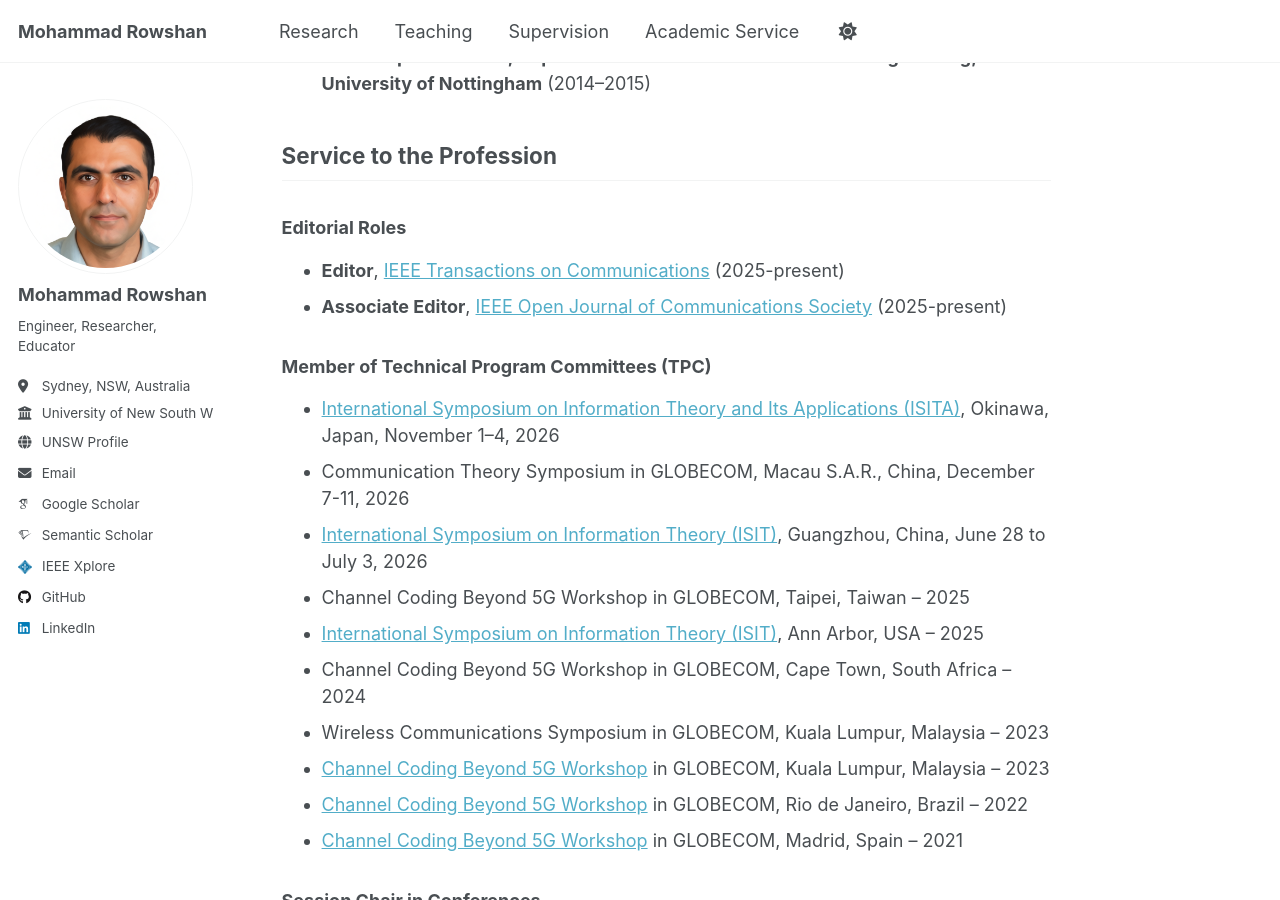
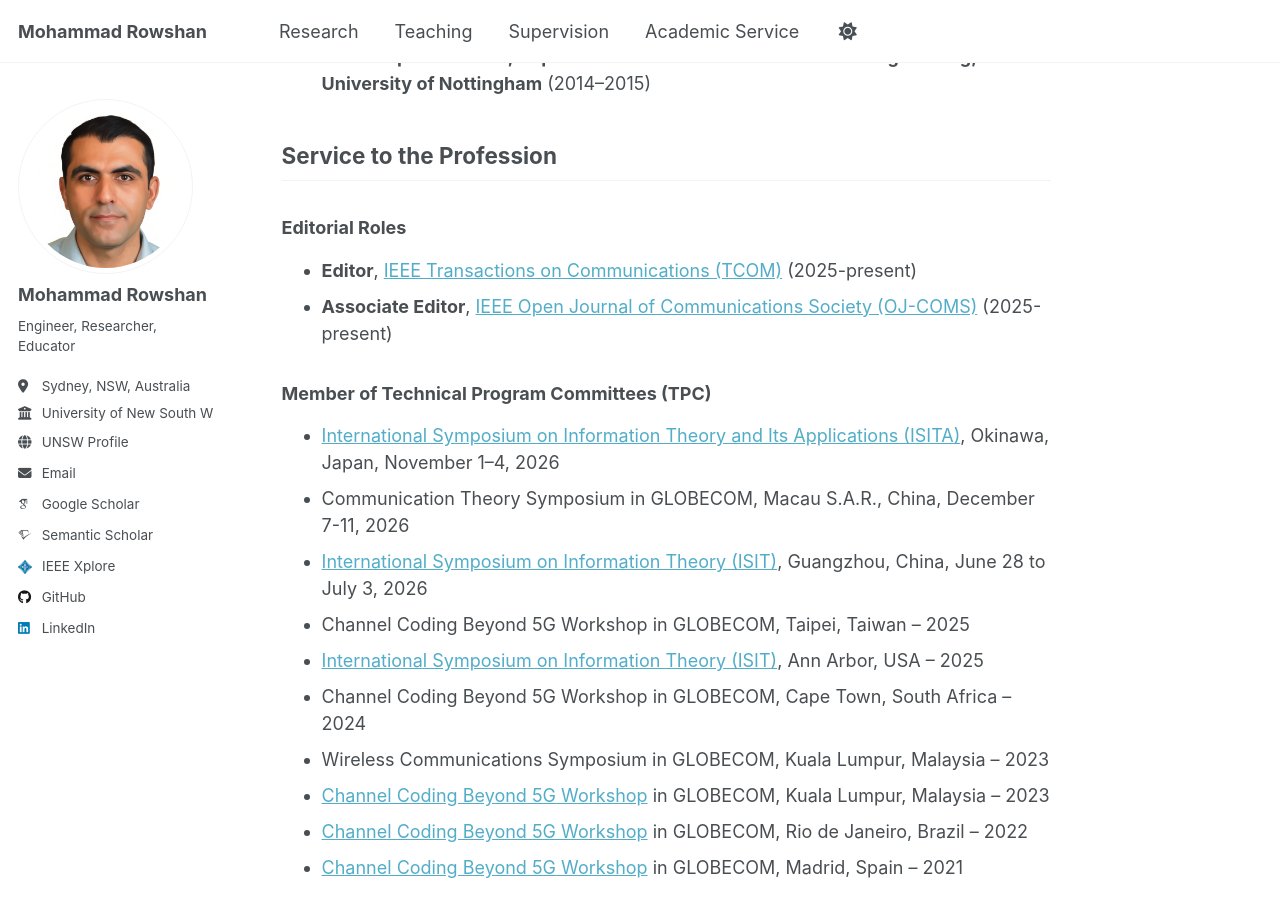
Before and after one commit to mohammad-rowshan/mohammad-rowshan.github.io, a Jekyll site: the page built from _pages/academic-services.md, in a window 1280 px wide and 900 px high, scrolled down 618 px. Built offline with Jekyll 4.4.1, drawn with Linux system fonts in a browser that asks for light colours; some web fonts are replaced; a script that is not in the unit is left out; comment, search, counter and statistics services are not loaded.

Commit message:
Update academic-services.md

```diff
--- a/_pages/academic-services.md
+++ b/_pages/academic-services.md
@@ -24,8 +24,8 @@ author_profile: true
 ## Service to the Profession
 ### Editorial Roles
 
-  - **Editor**, [IEEE Transactions on Communications](https://www.comsoc.org/publications/journals/ieee-tcom/ieee-transactions-communications-editorial-board) (2025-present)
-  - **Associate Editor**, [IEEE Open Journal of Communications Society](https://www.comsoc.org/publications/journals/ieee-ojcoms/ieee-open-journal-communications-society-editorial-board) (2025-present)
+  - **Editor**, [IEEE Transactions on Communications (TCOM)](https://www.comsoc.org/publications/journals/ieee-tcom/ieee-transactions-communications-editorial-board) (2025-present)
+  - **Associate Editor**, [IEEE Open Journal of Communications Society (OJ-COMS)](https://www.comsoc.org/publications/journals/ieee-ojcoms/ieee-open-journal-communications-society-editorial-board) (2025-present)
 
 
 
```
